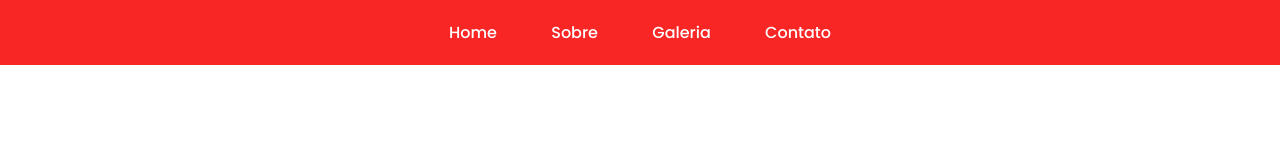
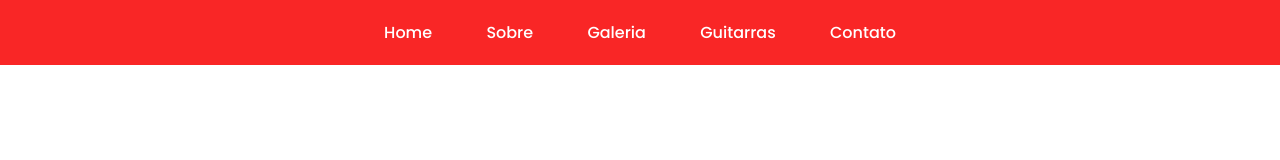
Before and after one commit to rodrigoigoigo1/overock, a plain HTML site: page index.html in a window 1280 px wide. Drawn offline with Linux system fonts and the light colour scheme.

Commit message:
Update index.html

```diff
--- a/index.html
+++ b/index.html
@@ -26,6 +26,7 @@ background-size: cover;
             <li><a href="index.html">Home</a></li>
             <li><a href="http://www.youtube.com/@rodrigo45554555">Sobre</a></li>
             <li><a href="galeria.html">Galeria</a></li>
+                        <li><a href="cards.html">Guitarras</a></li>
             <li><a href="https://www.instagram.com/overockdose?igsh=MWg4OTRyc3Y3enR1ZQ==">Contato</a></li>
 
         </ul>
```
